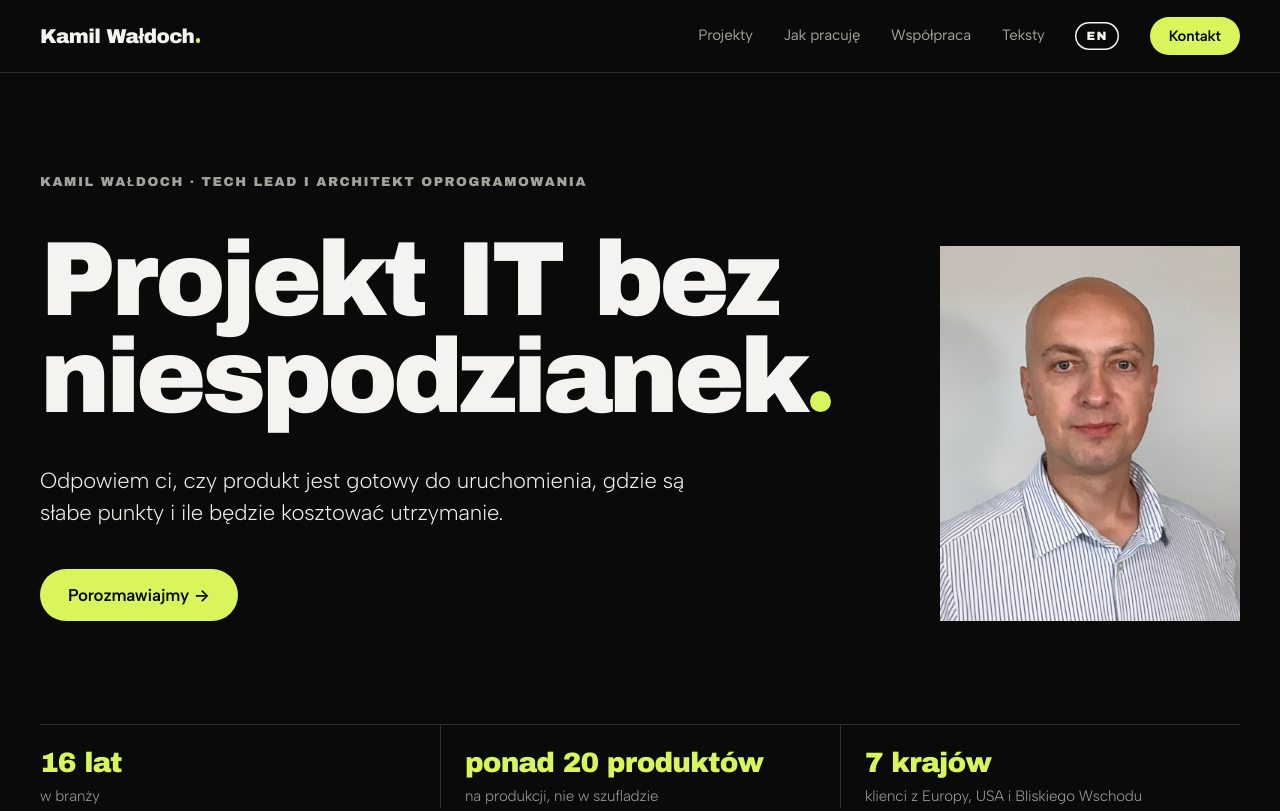
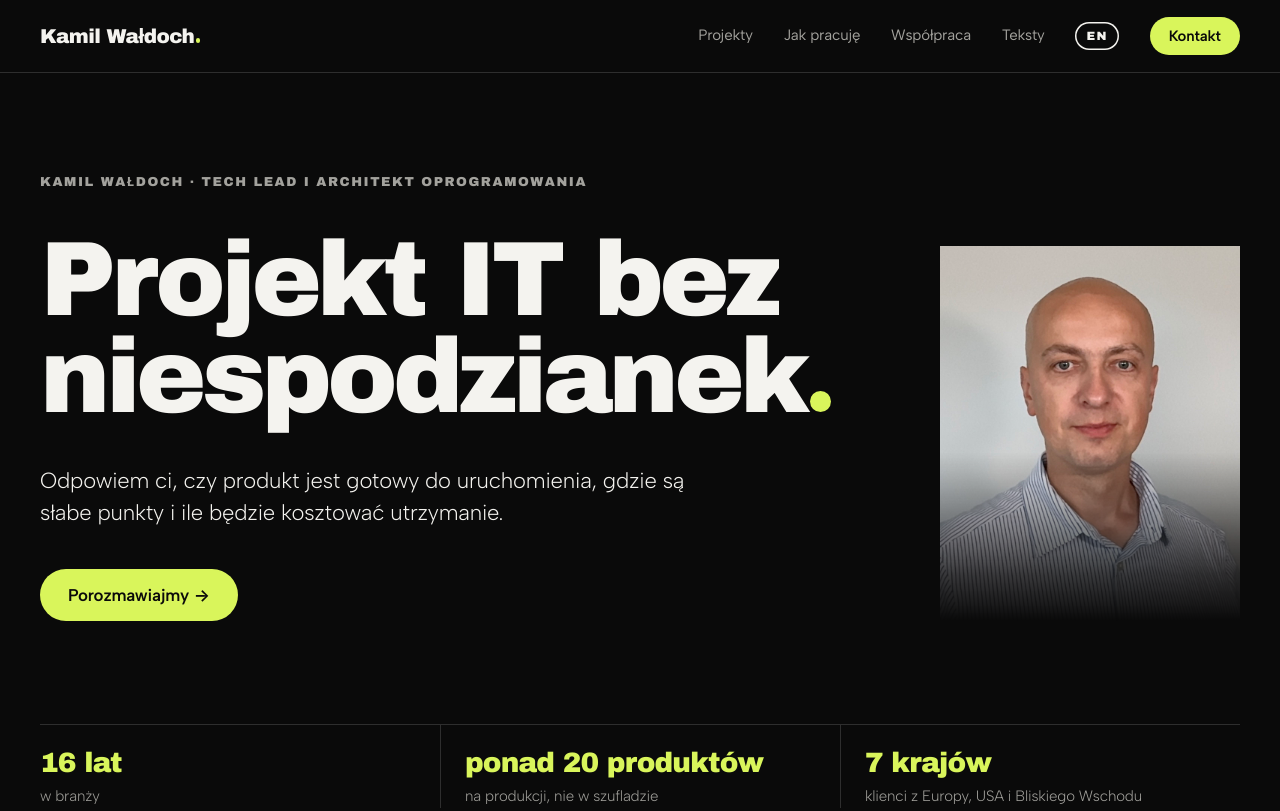
Before and after one commit to softarmpl/softarm-webiste, an Astro site: page / in a window 1280 px wide. Shown: the top 811 px of the page. Built offline with nearby package versions, Linux system fonts and the light colour scheme; Astro itself is replaced by a stand-in of ours; a web font is replaced by a local one.

Commit message:
Zdjęcie w hero: dół płynnie znika w tle strony
Maska CSS na figure; na telefonie (miniatura 64 px) wyłączona.

Co-Authored-By: Claude Opus 5.5 <noreply@anthropic.com>

```diff
--- a/src/components/Hero.astro
+++ b/src/components/Hero.astro
@@ -64,7 +64,14 @@ const [eyeName, eyeRole] = t.eyebrow.split(" · ");
   .hero-actions { display: flex; align-items: center; gap: var(--space-5); flex-wrap: wrap; margin-top: var(--space-5); }
 
   /* Portret w zwykłym prostokącie, bez zaokrągleń */
-  .hero-photo { margin: 0; }
+  .hero-photo {
+    margin: 0;
+    /* Dół portretu (koszula) płynnie znika w tle strony. Maska na figure, nie na img,
+       żeby zoom przy wejściu nie przesuwał zaniku. */
+    --fade: linear-gradient(to bottom, #000 55%, rgb(0 0 0 / 0.6) 72%, rgb(0 0 0 / 0.2) 88%, transparent 100%);
+    -webkit-mask-image: var(--fade);
+    mask-image: var(--fade);
+  }
   .hero-photo img {
     display: block;
     width: 100%;
@@ -116,7 +123,7 @@ const [eyeName, eyeRole] = t.eyebrow.split(" · ");
     .hero-grid { grid-template-columns: 64px minmax(0, 1fr); gap: 0 var(--space-3); align-items: center; }
     .hero-main { display: contents; }
     .hero-main > * { grid-column: 1 / -1; }
-    .hero-photo { grid-column: 1; grid-row: 1; width: 64px; }
+    .hero-photo { grid-column: 1; grid-row: 1; width: 64px; -webkit-mask-image: none; mask-image: none; }
     .hero-photo img { aspect-ratio: 1; }
     .hero-main > .eyebrow { grid-column: 2; grid-row: 1; margin: 0; line-height: 1.5; }
     .eyebrow span { display: block; }
```
